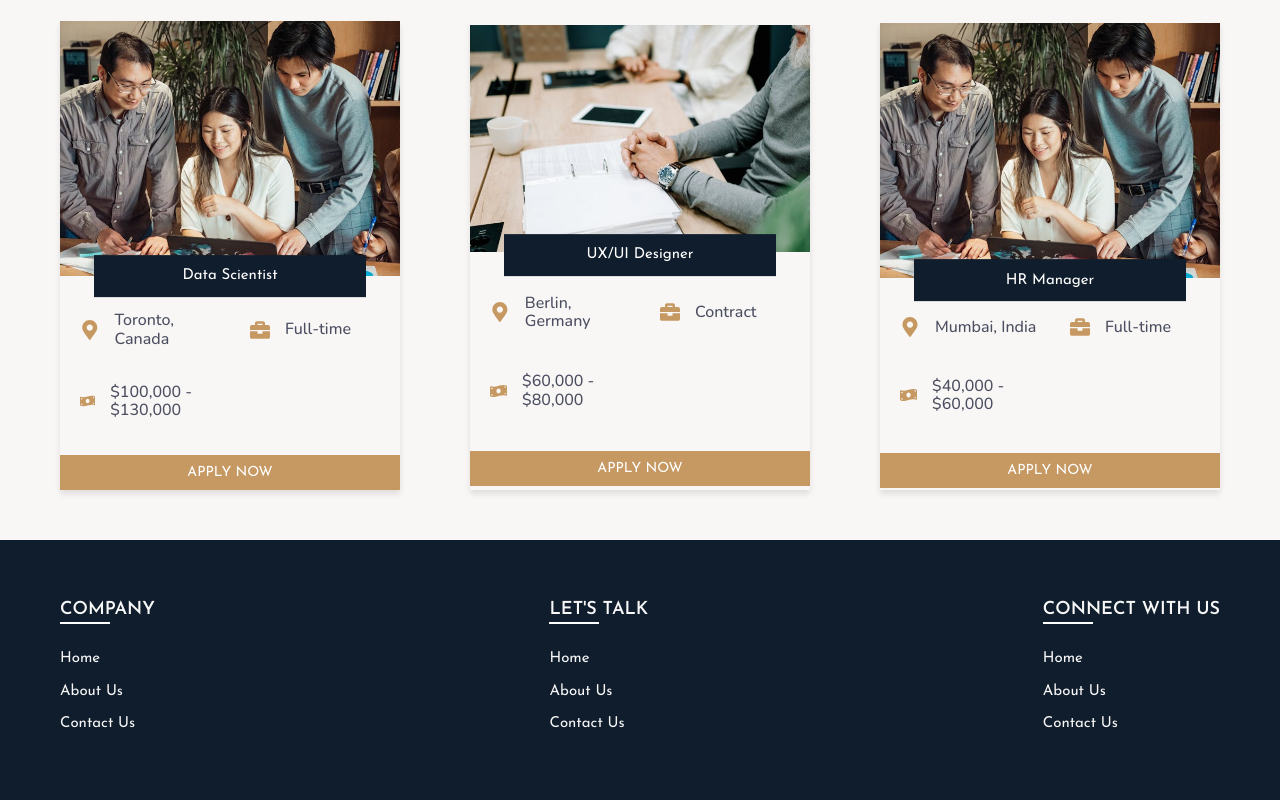
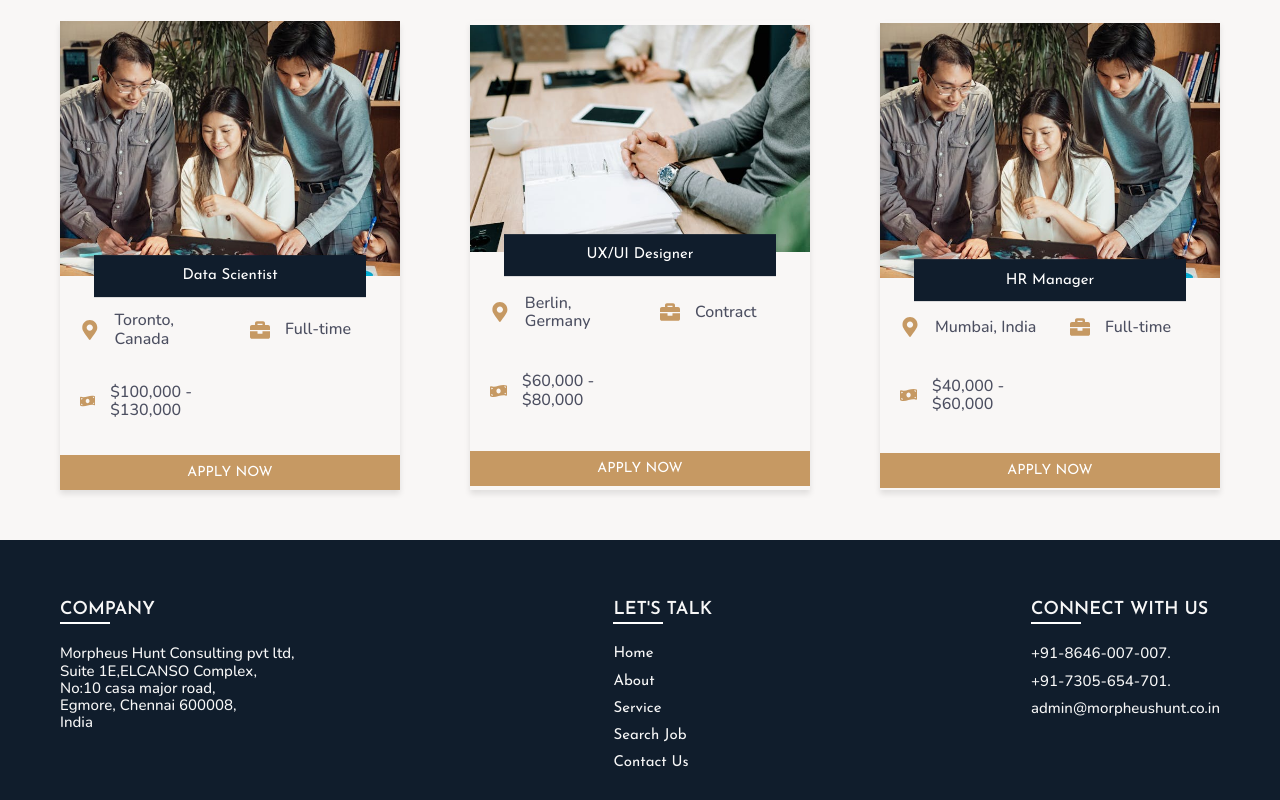
Before and after one commit to Agasthian/morpheusV2.0, a React (Create React App) app: page / in a window 1280 px wide. Shown: the part 3888-4688 px from the top of the page. Built offline with nearby package versions, Linux system fonts and the light colour scheme.

Commit message:
Updated Footer page

```diff
--- a/src/components/footer/footer.component.jsx
+++ b/src/components/footer/footer.component.jsx
@@ -1,36 +1,54 @@
-import React from 'react'
+import React from "react";
+import { Link } from "react-router-dom";
 
-import './footer.styles.scss'
+import "./footer.styles.scss";
 // import {Container} from '../../themes/utils'
 
 const FooterNew = () => {
   return (
-    <div className='footerSection'>
-      <div className='container'>
-        <div className='footerItemsAll'>
-          <div className='footerItem'>
-            <div className='heading'>Company</div>
-            <div className='footerText'>Home</div>
-            <div className='footerText'>About Us</div>
-            <div className='footerText'>Contact Us</div>
+    <div className="footerSection">
+      <div className="container">
+        <div className="footerItemsAll">
+          <div className="footerItem">
+            <div className="heading">Company</div>
+            <p className="footerText">
+              Morpheus Hunt Consulting pvt ltd, <br />
+              Suite 1E,ELCANSO Complex,
+              <br />
+              No:10 casa major road,
+              <br />
+              Egmore, Chennai 600008, <br />
+              India
+            </p>
           </div>
-          <div className='footerItem'>
-            <div className='heading'>Let's Talk</div>
-            <div className='footerText'>Home</div>
-            <div className='footerText'>About Us</div>
-            <div className='footerText'>Contact Us</div>
+          <div className="footerItem">
+            <div className="heading">Let's Talk</div>
+            <Link to="/" className="footerText">
+              Home
+            </Link>
+            <Link to="/about/organization" className="footerText">
+              About
+            </Link>
+            <Link to="/service" className="footerText">
+              Service
+            </Link>
+            <Link to="/search-job" className="footerText">
+              Search Job
+            </Link>
+            <Link to="/contact" className="footerText">
+              Contact Us
+            </Link>
           </div>
-          <div className='footerItem'>
-            <div className='heading'>Connect With Us</div>
-            <div className='footerText'>Home</div>
-            <div className='footerText'>About Us</div>
-            <div className='footerText'>Contact Us</div>
+          <div className="footerItem">
+            <div className="heading">Connect With Us</div>
+            <p className="footerText">+91-8646-007-007.</p>
+            <p className="footerText">+91-7305-654-701.</p>
+            <p className="footerText">admin@morpheushunt.co.in</p>
           </div>
-
         </div>
       </div>
     </div>
-  )
-}
+  );
+};
 
-export default FooterNew
+export default FooterNew;
--- a/src/components/footer/footer.styles.scss
+++ b/src/components/footer/footer.styles.scss
@@ -3,7 +3,7 @@
 .footerSection {
   background-color: $color-secondary-dark;
   color: $color-light-grey;
-    padding:4rem 0 0 0;
+  padding: 4rem 0 0 0;
 }
 
 .footerItemsAll {
@@ -11,13 +11,15 @@
   flex-wrap: wrap;
   flex-direction: row;
   justify-content: space-between;
-
 }
 
 .footerItem {
   display: flex;
   flex-direction: column;
   min-height: 22rem;
+  @include respond(phone-max) {
+    width: 100%;
+  }
 }
 
 .heading {
@@ -29,7 +31,6 @@
   margin: 2rem 0px;
   position: relative;
 
-
   &:after {
     content: "";
     display: block;
@@ -39,11 +40,10 @@
     background: #fff;
     bottom: -4px;
   }
-
 }
 
 .footerText {
-    margin: 10px 0px 5px 0px;
+  margin: 5px 0px;
   color: var(--primary-lighter);
   font-size: 1.5rem;
 }
```
Lines whose indentation alone changed are shown as unchanged.
